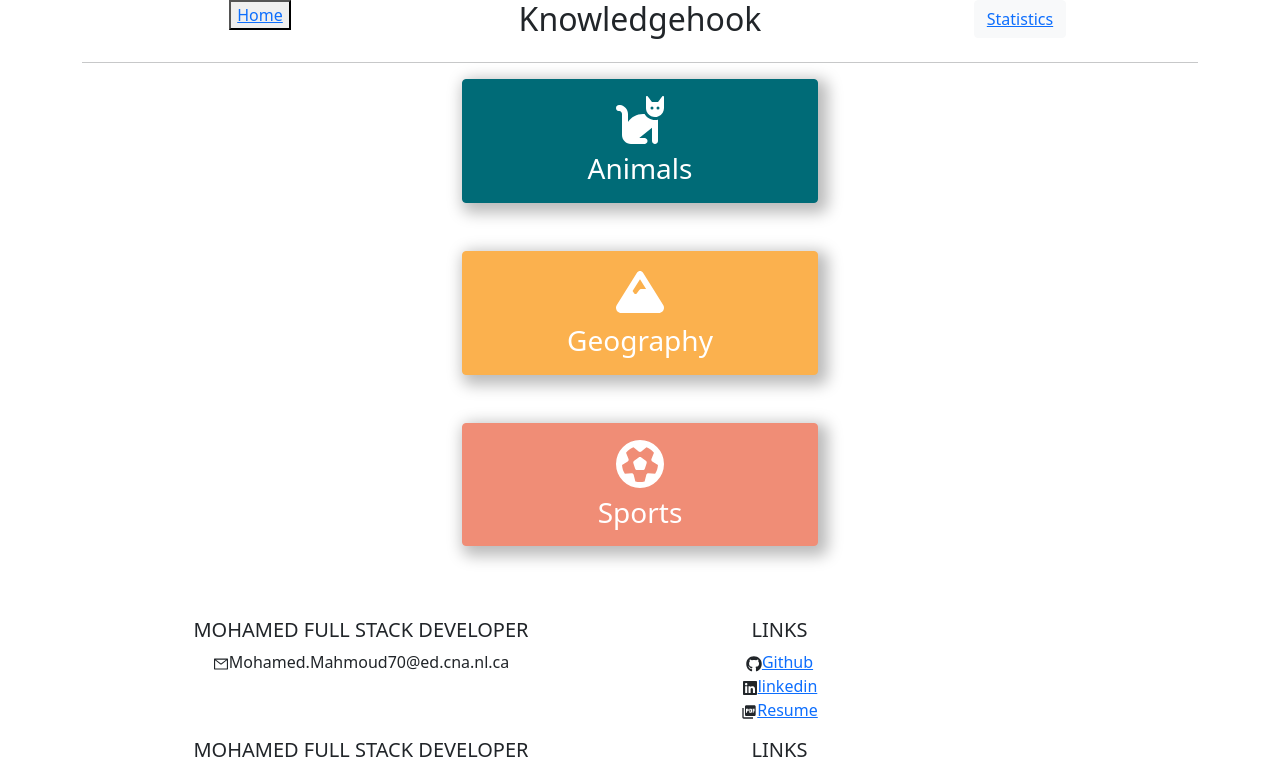
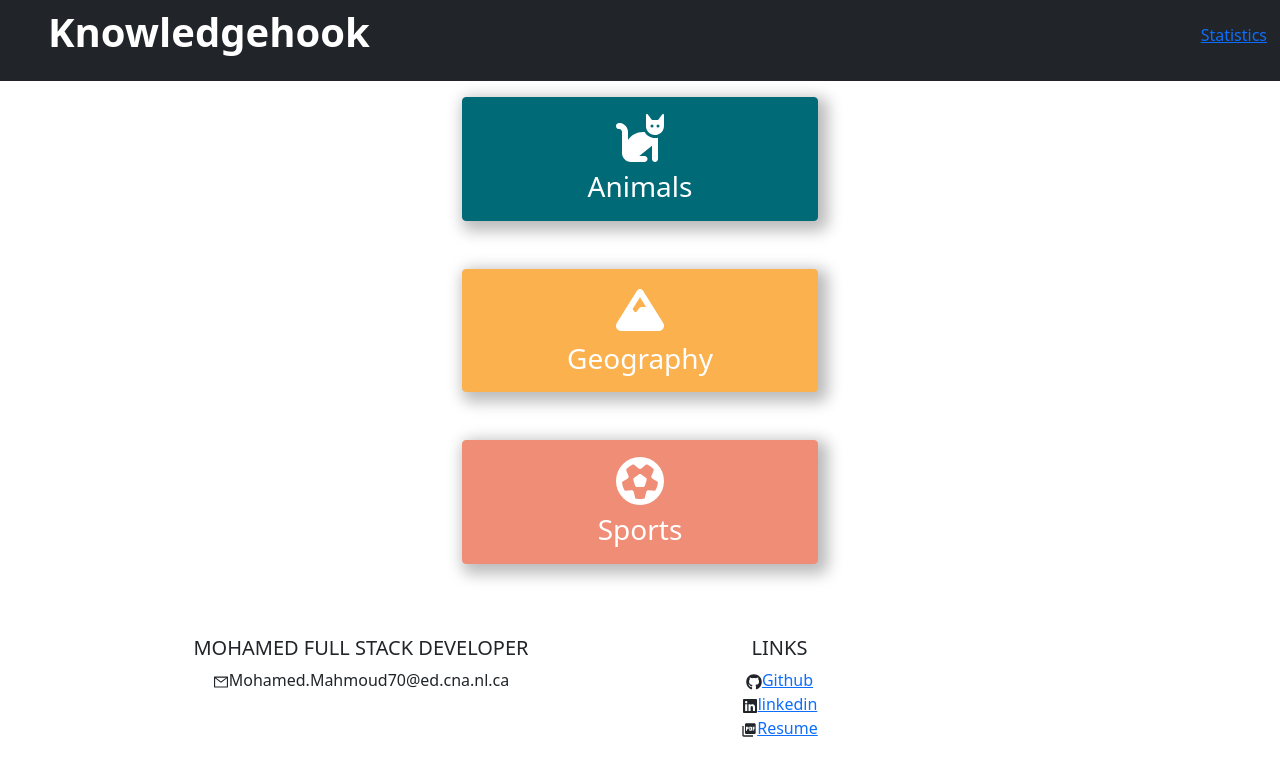
Before and after one commit to dcr041/CP3540-Project, a React (Create React App) app in the folder front-end/: page / in a window 1280 px wide. Shown: the top 759 px of the page. Built offline with nearby package versions, Linux system fonts and the light colour scheme.

Commit message:
Updates to navBar
Updated the look of the navBar by removing the home button, moving the title to the left the navBar and moved the statistics button to the left.

```diff
--- a/front-end/src/App.js
+++ b/front-end/src/App.js
@@ -38,7 +38,7 @@ function App() {
   };
 
   return (
-      <Container>
+    <div>
     <Router>
         <NavBar />
         <Routes>
@@ -46,6 +46,8 @@ function App() {
         <Route path="/FormPage" />
         </Routes>
     </Router>
+      <Container>
+
         {category ? (
             <>
                 <Row className="d-flex justify-content-center mb-4">
@@ -82,7 +84,7 @@ function App() {
         {/* </Alert> */}
 
       </Container>
-
+    </div>
   );
 }
 
--- a/front-end/src/Footer.js
+++ b/front-end/src/Footer.js
@@ -45,11 +45,11 @@ const Footer = () => (
           <div className="container-fluid text-center text-md-left">
             <div className="row">
               <div className="col-md-6 mt-md-0 mt-3">
-                <h5 className="text-uppercase">MOhamed  FULL STACK DEVELOPER </h5>
+                <h5 className="text-uppercase">Nathan Atkins FULL STACK DEVELOPER </h5>
                 <ul className="list-unstyled">
                   <li>
-                  <AiOutlineMail> Mohamed.Mahmoud70@ed.cna.nl.ca</AiOutlineMail>
-                  <a>Mohamed.Mahmoud70@ed.cna.nl.ca</a>
+                  <AiOutlineMail> nathan.atkins45@ed.cna.nl.ca</AiOutlineMail>
+                  <a>nathan.atkins45@ed.cna.nl.ca</a>
                   </li>
                 </ul>
               </div>
@@ -58,11 +58,11 @@ const Footer = () => (
                 <ul className="list-unstyled">
                   <li>
                     <FaGithub> </FaGithub>
-                    <a href="https://github.com/mohamed-baioumy">Github</a>
+                    <a href="https://github.com/Venombane">Github</a>
                   </li>
                   <li>
                     <FaLinkedin></FaLinkedin>
-                    <a href="https://www.linkedin.com/in/mohamed-mahmoud-0b618112a">linkedin</a>
+                    <a href="https://www.linkedin.com/in/nathan-atkins-3a54a71b1/">linkedin</a>
                   </li>
                   <li>
                   <MdPictureAsPdf></MdPictureAsPdf>
--- a/front-end/src/NavBar.js
+++ b/front-end/src/NavBar.js
@@ -4,18 +4,13 @@ import Row from 'react-bootstrap/Row';
 import Col from 'react-bootstrap/Col';
 
 const NavBar = () => (
-    <nav>
+    <nav className="bg-dark text-white">
         <Row className="text-center">
-            <Col>
-                <button varient="dark">
-                    <Link to="/">Home</Link>
-                </button>
+            <Col className="text-start">
+                <h2 className=" fw-bold fs-1 ms-5 mt-2">Knowledgehook</h2>
             </Col>
-            <Col>
-                <h2>Knowledgehook</h2>
-            </Col>
-            <Col>
-                <button className="btn btn-light ">
+            <Col className="text-end">
+                <button className="btn btn-dark mt-3 mr-5">
                     <Link to="/Statistics">Statistics</Link>
                 </button>
             </Col>
```
Lines whose indentation alone changed are shown as unchanged.
